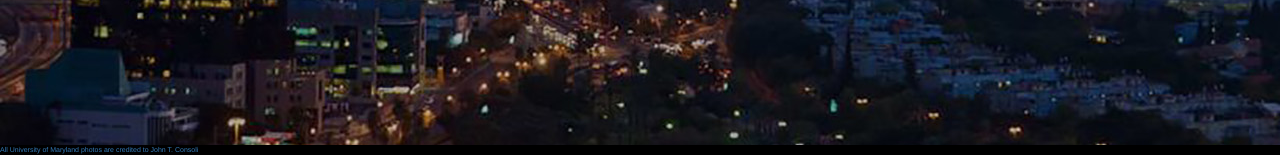
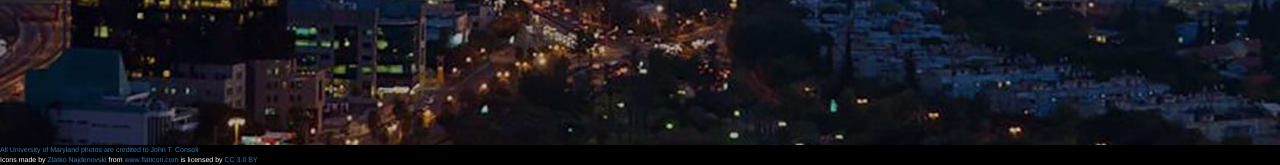
Before and after one commit to alexpollack0/tamidsite, a plain HTML site: page index.html in a window 1280 px wide. Shown: the part 5187-5352 px from the top of the page. Drawn offline with nearby package versions, Linux system fonts and the light colour scheme.

Commit message:
Changed icons on 'what we do' to monocolor

```diff
--- a/index.html
+++ b/index.html
@@ -335,5 +335,6 @@
 
                   <footer>
                     <a href = "http://universityofmaryland.zenfolio.com/">All University of Maryland photos are credited to John T. Consoli</a>
+                    <div>Icons made by <a href="http://www.flaticon.com/authors/zlatko-najdenovski" title="Zlatko Najdenovski">Zlatko Najdenovski</a> from <a href="http://www.flaticon.com" title="Flaticon">www.flaticon.com</a> is licensed by <a href="http://creativecommons.org/licenses/by/3.0/" title="Creative Commons BY 3.0" target="_blank">CC 3.0 BY</a></div>
                     </footer>
                   </html>
```
Also changed, not shown: images/icons/airplane.png, images/icons/network.png, images/icons/open-book.png, images/icons/speaking.png, images/icons/stock.png.
